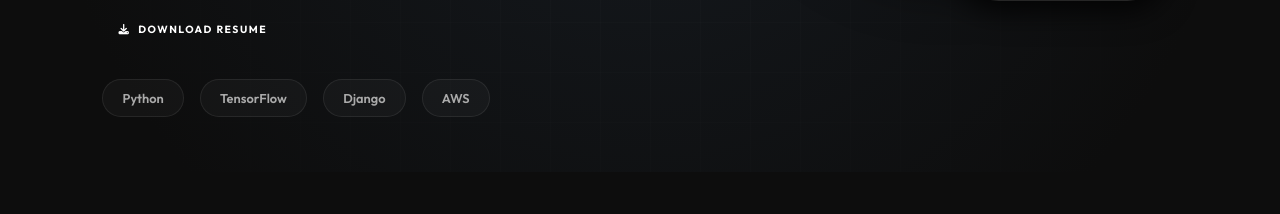
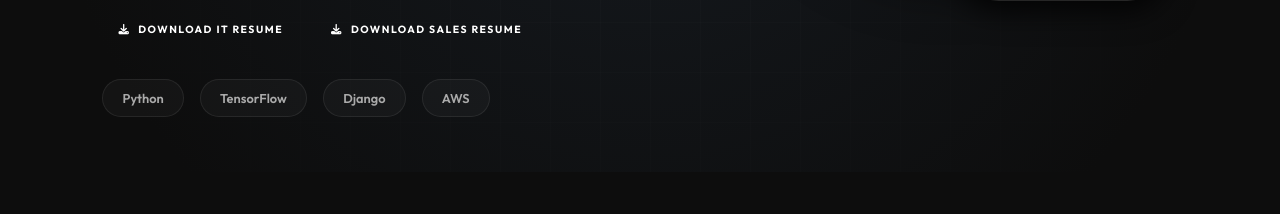
Before and after one commit to ErenYeager-delta/Vigneshwaran-M-Portfolio, a Flask app: page / in a window 1280 px wide. Shown: the part 628-842 px from the top of the page. Run offline with Flask 3, Linux system fonts and the light colour scheme; grey boxes marked "Sample" are stand-in pictures; a database or web service that is not in the repository returns one stand-in record (values such as "Sample title"); some libraries are stand-ins or nearby versions.

Commit message:
feat: support separate IT and Sales resume downloads and admin management

```diff
--- a/app/models.py
+++ b/app/models.py
@@ -41,25 +41,33 @@ class Resume(MongoModel):
     collection_name = "resumes"
 
     @classmethod
-    def find_active(cls):
+    def find_active(cls, resume_type=None):
         col = cls.get_collection()
         if col is None: return None
-        return col.find_one({"is_active": True})
+        query = {"is_active": True}
+        if resume_type:
+            query["resume_type"] = resume_type
+        return col.find_one(query)
 
     @classmethod
-    def deactivate_all(cls):
+    def deactivate_all(cls, resume_type=None):
         col = cls.get_collection()
-        if col is not None: col.update_many({}, {"$set": {"is_active": False}})
+        if col is not None:
+            query = {}
+            if resume_type:
+                query["resume_type"] = resume_type
+            col.update_many(query, {"$set": {"is_active": False}})
 
     @classmethod
-    def add(cls, filename, original_name, file_hash):
-        cls.deactivate_all()
+    def add(cls, filename, original_name, file_hash, resume_type="it"):
+        cls.deactivate_all(resume_type)
         col = cls.get_collection()
         if col is not None:
             col.insert_one({
                 "filename": filename,
                 "original_name": original_name,
                 "file_hash": file_hash,
+                "resume_type": resume_type,
                 "is_active": True,
                 "uploaded_at": datetime.now(timezone.utc)
             })
--- a/app/routes/public.py
+++ b/app/routes/public.py
@@ -25,14 +25,16 @@ def home():
     certificates = Certificate.find_active()
     projects = Project.find_visible()
     platforms = Platform.find_visible()
-    active_resume = Resume.find_active()
+    active_it_resume = Resume.find_active("it")
+    active_sales_resume = Resume.find_active("sales")
 
     return render_template(
         "index.html",
         certificates=certificates,
         projects=projects,
         platforms=platforms,
-        has_resume=active_resume is not None,
+        has_it_resume=active_it_resume is not None,
+        has_sales_resume=active_sales_resume is not None,
     )
 
 
--- a/app/templates/index.html
+++ b/app/templates/index.html
@@ -49,9 +49,14 @@
                 <a href="#projects" class="btn btn-white">View My Projects</a>
                 <a href="#contact" class="btn btn-outline-dark">Get In Touch</a>
                 <a href="{{ url_for('public.experience') }}" class="btn btn-outline-dark"><i class="fas fa-briefcase btn-icon-spacing"></i>Prof. Exp.</a>
-                {% if has_resume %}
-                <a href="{{ url_for('downloads.download_resume') }}" class="btn btn-text">
-                    <i class="fas fa-download btn-icon-spacing"></i>Download Resume
+                {% if has_it_resume %}
+                <a href="{{ url_for('downloads.download_resume', type='it') }}" class="btn btn-text">
+                    <i class="fas fa-download btn-icon-spacing"></i>Download IT Resume
+                </a>
+                {% endif %}
+                {% if has_sales_resume %}
+                <a href="{{ url_for('downloads.download_resume', type='sales') }}" class="btn btn-text">
+                    <i class="fas fa-download btn-icon-spacing"></i>Download Sales Resume
                 </a>
                 {% endif %}
             </div>
```
Also changed, not shown: app/admin/resume.py (+11 -6 lines), app/admin/templates/admin/dashboard.html (+20 -2 lines), app/routes/downloads.py (+5 -3 lines).
